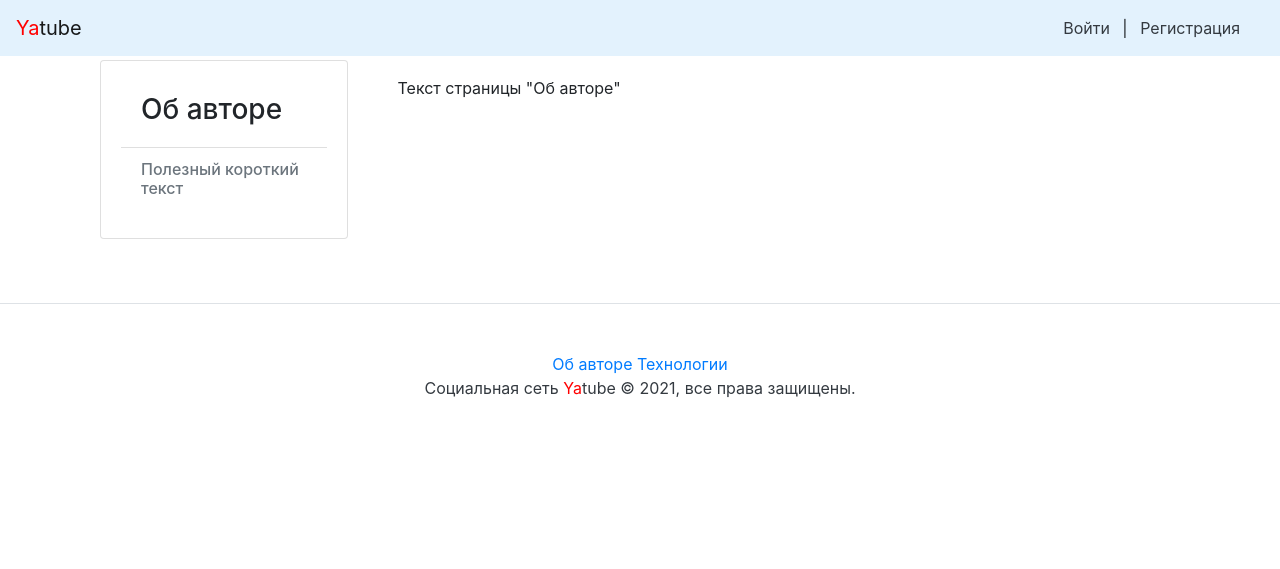
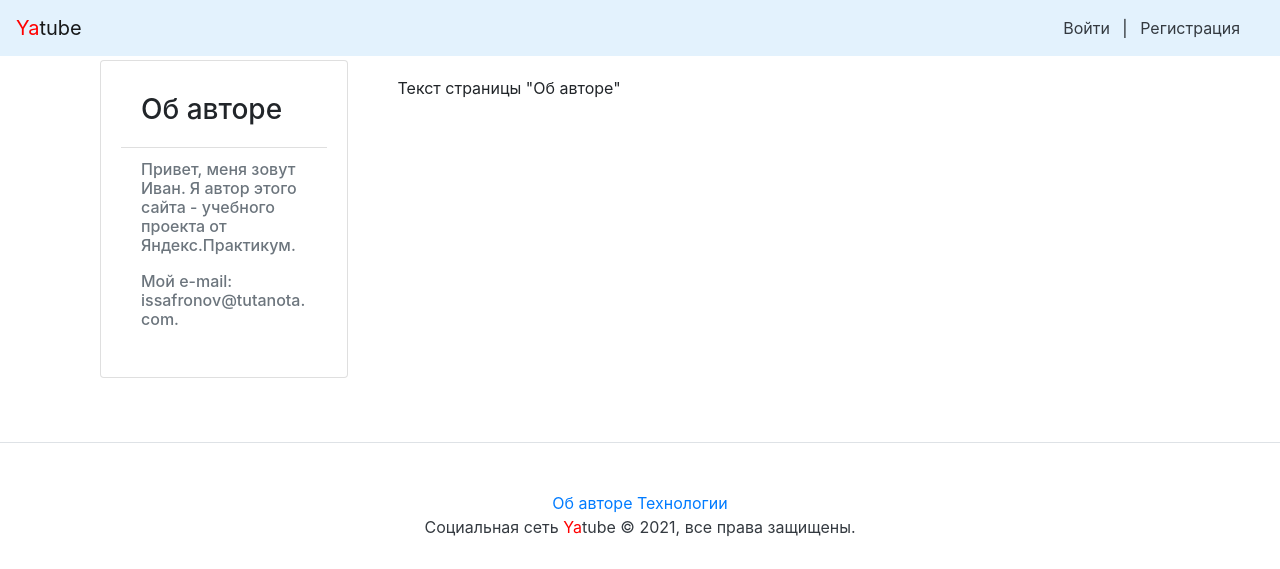
Before and after one commit to mitabunov/hw05_final, a Django app: page /about/author/ in a window 1280 px wide. Shown: the top 569 px of the page. Run offline with Django 3.2, Linux system fonts and the light colour scheme; some libraries are stand-ins or nearby versions.

Commit message:
Update author.html

```diff
--- a/templates/about/author.html
+++ b/templates/about/author.html
@@ -16,7 +16,8 @@
                         </li>
                         <li class="list-group-item">
                             <div class="h6 text-muted">
-                                Полезный короткий текст
+                                <p>Привет, меня зовут Иван. Я автор этого сайта - учебного проекта от Яндекс.Практикум.</p>
+                                <p>Мой e-mail: issafronov@tutanota.com.</p>
                             </div>
                         </li>
                     </ul>
```
